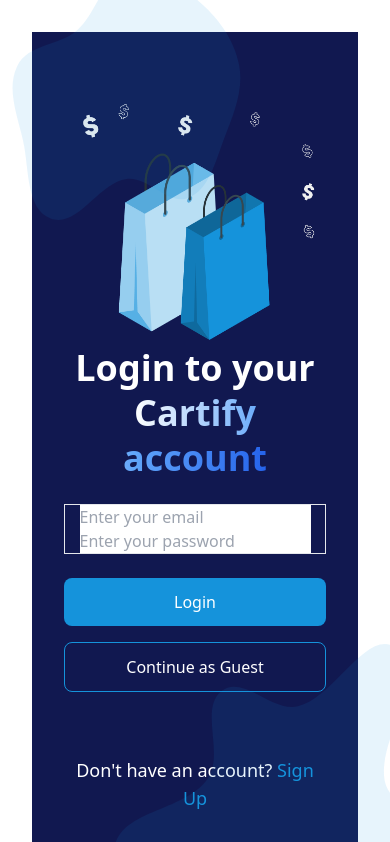
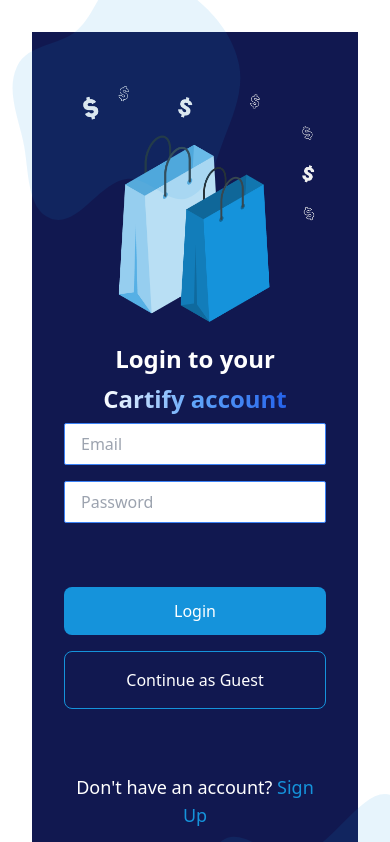
Before and after one commit to ozioma23/cartify-app, a React (Vite) app in the folder cartify/: page /LoginPage in a window 390 px wide. Shown: the top 842 px of the page. Built offline with nearby package versions, Linux system fonts and the light colour scheme.

Commit message:
responsiveness added to the login page and adjustments made to the landing page

```diff
--- a/cartify/src/pages/LoginPage.jsx
+++ b/cartify/src/pages/LoginPage.jsx
@@ -49,47 +49,49 @@ const LoginPage = () => {
         <>
             <div className="flex flex-col-reverse lg:flex-row items-center justify-center min-h-screen px-8 md:px-12 lg:px-24 bg-primary text-white">
                 <div className="flex flex-col text-center lg:text-left lg:p1-12 w-full lg:w-1/2">
-                    <h1 className="text-4xl md:text-5xl lg:text-6xl font-bold">
-                        Login to your
-                        <span className="text-blue-400 leading-tight bg-gradient-to-r from-white via-blue-400 to-blue-600 text-transparent bg-clip-text">
-                            <span className="lg:inline"> Cartify account</span>
+                    <h1 className="text-2xl md:text-3xl lg:text-4xl font-bold mt-4 lg:mt-20 lg:mb-4">
+                        Login to your <br />
+                        <span className="text-blue-400 leading-loose bg-gradient-to-r from-white via-blue-400 to-blue-600 text-transparent bg-clip-text">
+                            <span> Cartify account</span>
                         </span>
                     </h1>
                     <div>
-                        <div className="border borser-secondary mt-6 flex-col space-y-4">
-                            <form onSubmit={handleSubmit}>
-                                <div >
+                        <div className=" flex flex-col space-y-4 mb-16">
+                            <form onSubmit={handleSubmit} className="flex flex-col space-y-4">
+                                <div>
                                     <input
                                         type="email"
-                                        placeholder="Enter your email"
+                                        placeholder="Email"
                                         value={email}
                                         onChange={(e) => setEmail(e.target.value)}
                                         required
+                                        className="border border-blue-500 px-4 py-2 rounded-sm focus:outline-none focus:ring-2 focus:ring-blue-400 w-full"
                                     />
                                 </div>
                                 <div>
                                     <input
                                         type="password"
-                                        placeholder="Enter your password"
+                                        placeholder="Password"
                                         value={password}
                                         onChange={(e) => setPassword(e.target.value)}
                                         required
+                                        className="border border-blue-500 px-4 py-2 rounded-sm focus:outline-none focus:ring-2 focus:ring-blue-400 w-full"
                                     />
                                 </div>
                             </form>
                         </div>
 
-                        <div className="mt-6 flex flex-col space-y-4 md:flex-row md:space-y-0 md:space-x-4">
+                        <div className="mt-6 flex flex-col space-y-4">
                             <button onClick={handleLogin} className="bg-secondary text-white px-6 py-3 md:px-8 md:py-4 rounded-lg">
                                 Login
                             </button>
 
-                            <button onClick={handleGuestAccess} className="border border-secondary text-white px-6 py-3 md:px-8 md:py-4 rounded-lg">
+                            <button onClick={handleGuestAccess} className="border border-secondary text-white  px-8 py-4 rounded-lg">
                                 Continue as Guest
                             </button>
                         </div>
 
-                        <p className="pb-10 mt-16 md:mt-24 text-lg md:text-xl lg:text-2xl">
+                        <p className=" text-center pb-10 mt-16  lg:mt-4 text-lg md:text-lg lg:text-xl">
                             Don't have an account?
                             <span onClick={handleSignUp} className="text-secondary cursor-pointer"> Sign Up</span>
                         </p>
@@ -113,7 +115,7 @@ const LoginPage = () => {
             <img
                 src="/shapes/irregular2.svg"
                 alt="Irregular Shape 2"
-                className="absolute bottom-[-50px] md:bottom-[-20px] right-0 w-[300px] h-[250px] sm:w-[350px] sm:h-[300px] md:w-[400px] md:h-[350px] lg:w-[450px] lg:h-[400px] pointer-events-none"
+                className="absolute bottom-[-200px] md:bottom-[-20px] right-0 w-[300px] h-[250px] sm:w-[350px] sm:h-[300px] md:w-[400px] md:h-[350px] lg:w-[450px] lg:h-[400px] pointer-events-none"
             />
         </>
     );
```
